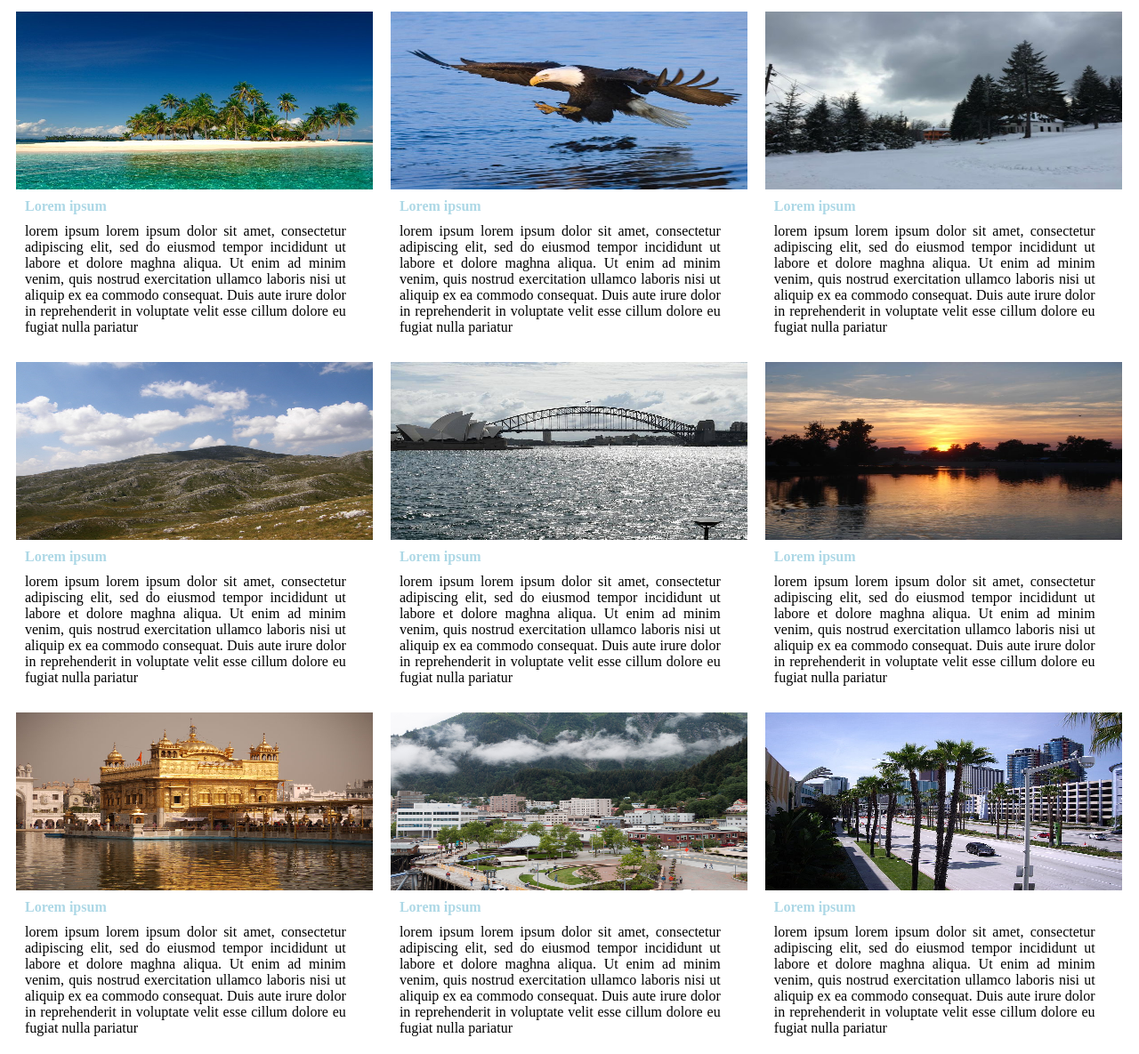
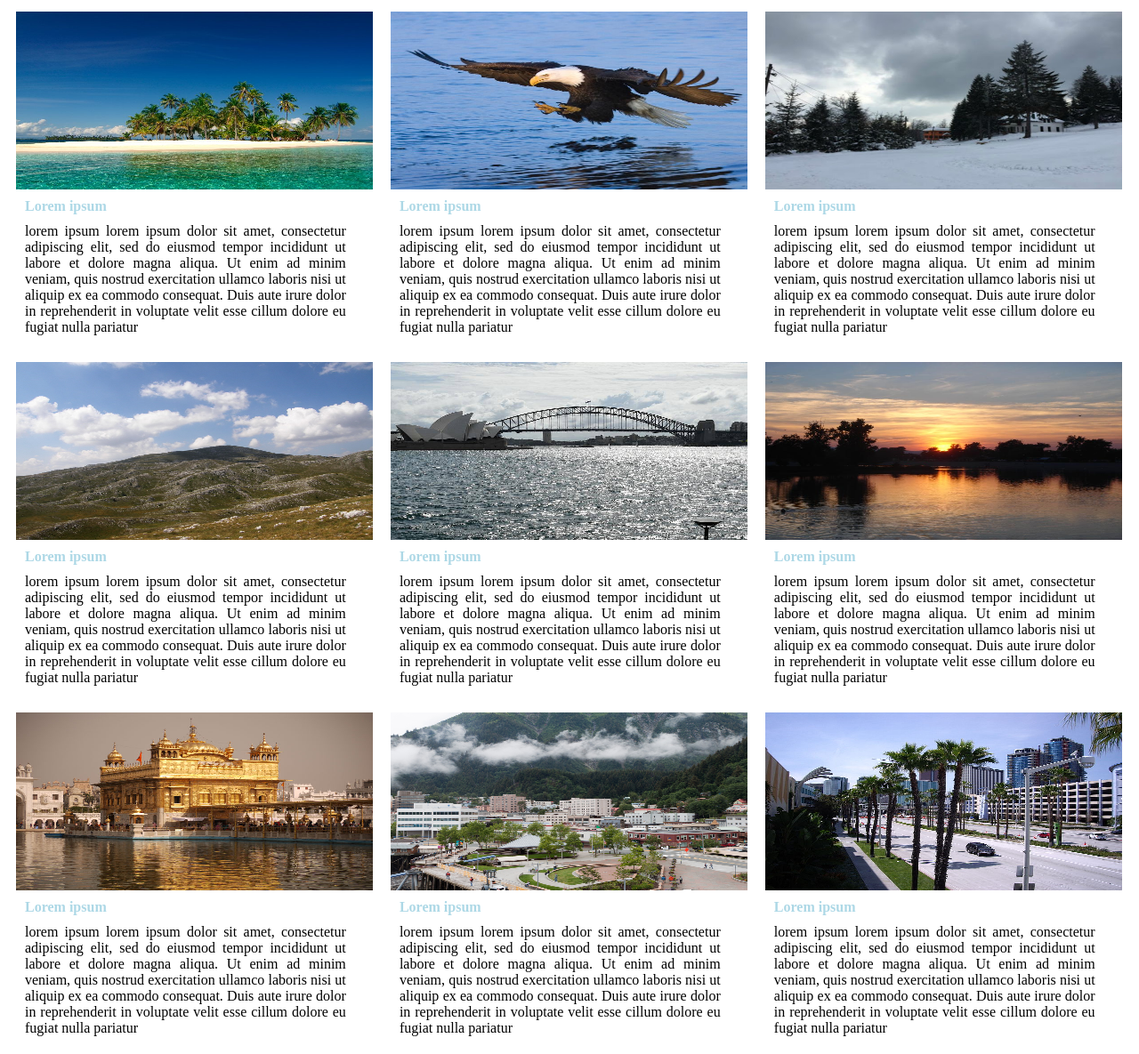
Before and after one commit to m-elvis/Day06-07, a plain HTML site: page ex01/src/index.html in a window 1280 px wide. Shown: the part 38-1223 px from the top of the page at 89% size. Drawn offline with Linux system fonts and the light colour scheme.

Commit message:
typing error fixed

```diff
--- a/ex01/src/index.html
+++ b/ex01/src/index.html
@@ -11,7 +11,7 @@
                 <img src="../photos/image1.jpg" alt="image1" style="width: 100%;" /> </a>
                  <h4>Lorem ipsum</h4>
                 <p> lorem ipsum lorem ipsum dolor sit amet, consectetur adipiscing elit, sed do eiusmod tempor
-                        incididunt ut labore et dolore maghna aliqua. Ut enim ad minim venim, quis nostrud
+                        incididunt ut labore et dolore magna aliqua. Ut enim ad minim veniam, quis nostrud
                         exercitation ullamco laboris nisi ut aliquip ex ea commodo consequat. Duis aute irure dolor in
                         reprehenderit in voluptate velit esse cillum dolore eu fugiat nulla pariatur </p>
 
@@ -22,7 +22,7 @@
                 <img src="../photos/image2.jpg" alt="image2" style="width: 100%;" /> </a>
                  <h4>Lorem ipsum</h4>
                 <p> lorem ipsum lorem ipsum dolor sit amet, consectetur adipiscing elit, sed do eiusmod tempor
-                        incididunt ut labore et dolore maghna aliqua. Ut enim ad minim venim, quis nostrud
+                        incididunt ut labore et dolore magna aliqua. Ut enim ad minim veniam, quis nostrud
                         exercitation ullamco laboris nisi ut aliquip ex ea commodo consequat. Duis aute irure dolor in
                         reprehenderit in voluptate velit esse cillum dolore eu fugiat nulla pariatur </p>
 
@@ -32,7 +32,7 @@
                 <img src="../photos/image3.jpg" alt="image3" style="width: 100%;" /> </a>
                  <h4>Lorem ipsum</h4>
                 <p> lorem ipsum lorem ipsum dolor sit amet, consectetur adipiscing elit, sed do eiusmod tempor
-                        incididunt ut labore et dolore maghna aliqua. Ut enim ad minim venim, quis nostrud
+                        incididunt ut labore et dolore magna aliqua. Ut enim ad minim veniam, quis nostrud
                         exercitation ullamco laboris nisi ut aliquip ex ea commodo consequat. Duis aute irure dolor in
                         reprehenderit in voluptate velit esse cillum dolore eu fugiat nulla pariatur </p>
 
@@ -42,7 +42,7 @@
                 <img src="../photos/image4.jpg" alt="image4" style="width: 100%;" /> </a>
                  <h4>Lorem ipsum</h4>
                 <p> lorem ipsum lorem ipsum dolor sit amet, consectetur adipiscing elit, sed do eiusmod tempor
-                        incididunt ut labore et dolore maghna aliqua. Ut enim ad minim venim, quis nostrud
+                        incididunt ut labore et dolore magna aliqua. Ut enim ad minim veniam, quis nostrud
                         exercitation ullamco laboris nisi ut aliquip ex ea commodo consequat. Duis aute irure dolor in
                         reprehenderit in voluptate velit esse cillum dolore eu fugiat nulla pariatur </p>
 
@@ -52,7 +52,7 @@
                 <img src="../photos/image5.jpg" alt="image5" style="width: 100%;" /> </a>
                  <h4>Lorem ipsum</h4>
                 <p> lorem ipsum lorem ipsum dolor sit amet, consectetur adipiscing elit, sed do eiusmod tempor
-                        incididunt ut labore et dolore maghna aliqua. Ut enim ad minim venim, quis nostrud
+                        incididunt ut labore et dolore magna aliqua. Ut enim ad minim veniam, quis nostrud
                         exercitation ullamco laboris nisi ut aliquip ex ea commodo consequat. Duis aute irure dolor in
                         reprehenderit in voluptate velit esse cillum dolore eu fugiat nulla pariatur </p>
 
@@ -62,7 +62,7 @@
                 <img src="../photos/image6.jpg" alt="image7" style="width: 100%;" /> </a>
                  <h4>Lorem ipsum</h4>
                 <p> lorem ipsum lorem ipsum dolor sit amet, consectetur adipiscing elit, sed do eiusmod tempor
-                        incididunt ut labore et dolore maghna aliqua. Ut enim ad minim venim, quis nostrud
+                        incididunt ut labore et dolore magna aliqua. Ut enim ad minim veniam, quis nostrud
                         exercitation ullamco laboris nisi ut aliquip ex ea commodo consequat. Duis aute irure dolor in
                         reprehenderit in voluptate velit esse cillum dolore eu fugiat nulla pariatur </p>
 
@@ -72,7 +72,7 @@
                 <img src="../photos/image7.jpg" alt="image7" style="width: 100%;" /> </a>
                  <h4>Lorem ipsum</h4>
                 <p> lorem ipsum lorem ipsum dolor sit amet, consectetur adipiscing elit, sed do eiusmod tempor
-                        incididunt ut labore et dolore maghna aliqua. Ut enim ad minim venim, quis nostrud
+                        incididunt ut labore et dolore magna aliqua. Ut enim ad minim veniam, quis nostrud
                         exercitation ullamco laboris nisi ut aliquip ex ea commodo consequat. Duis aute irure dolor in
                         reprehenderit in voluptate velit esse cillum dolore eu fugiat nulla pariatur </p>
 
@@ -82,7 +82,7 @@
                 <img src="../photos/image8.jpg" alt="image8" style="width: 100%;" /> </a>
                  <h4>Lorem ipsum</h4>
                 <p> lorem ipsum lorem ipsum dolor sit amet, consectetur adipiscing elit, sed do eiusmod tempor
-                        incididunt ut labore et dolore maghna aliqua. Ut enim ad minim venim, quis nostrud
+                        incididunt ut labore et dolore magna aliqua. Ut enim ad minim veniam, quis nostrud
                         exercitation ullamco laboris nisi ut aliquip ex ea commodo consequat. Duis aute irure dolor in
                         reprehenderit in voluptate velit esse cillum dolore eu fugiat nulla pariatur </p>
 
@@ -92,7 +92,7 @@
                 <img src="../photos/image9.jpg" alt="image9" style="width: 100%;" /> </a>
                  <h4>Lorem ipsum</h4>
                 <p> lorem ipsum lorem ipsum dolor sit amet, consectetur adipiscing elit, sed do eiusmod tempor
-                        incididunt ut labore et dolore maghna aliqua. Ut enim ad minim venim, quis nostrud
+                        incididunt ut labore et dolore magna aliqua. Ut enim ad minim veniam, quis nostrud
                         exercitation ullamco laboris nisi ut aliquip ex ea commodo consequat. Duis aute irure dolor in
                         reprehenderit in voluptate velit esse cillum dolore eu fugiat nulla pariatur </p>
 
```
